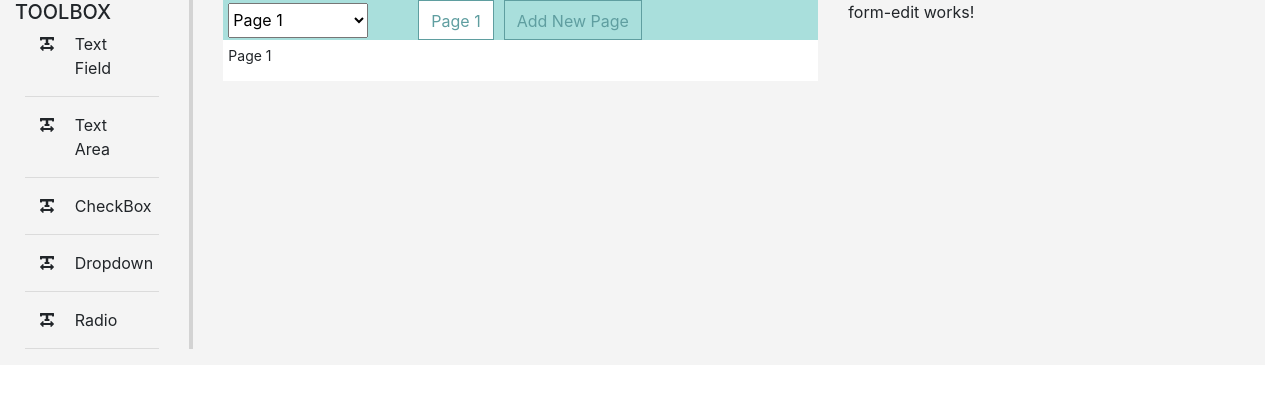
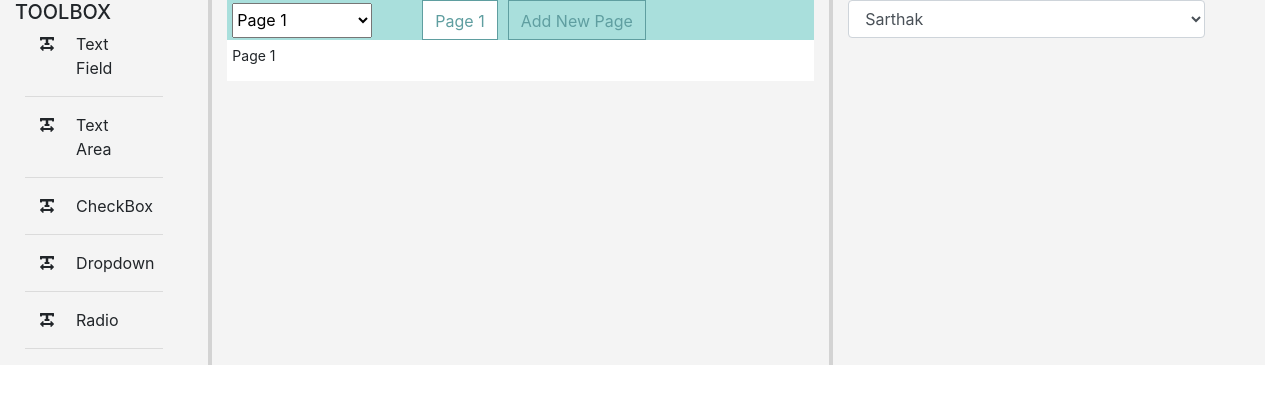
Before and after one commit to SarthakSam/survey-maker, an Angular app: page / in a window 1280 px wide. Shown: the top 404 px of the page. Built offline with nearby package versions, Linux system fonts and the light colour scheme.

Commit message:
form-propoerties-component aded

```diff
--- a/src/app/app.module.ts
+++ b/src/app/app.module.ts
@@ -8,9 +8,9 @@ import { FormInputsComponent } from './survey/form-inputs/form-inputs.component'
 import { SurveyComponent } from './survey/survey.component';
 import { FormComponent } from './survey/form/form.component';
 import { FormQuestionComponent } from './survey/form/form-question/form-question.component';
-import { FormEditComponent } from './survey/form-edit/form-edit.component';
 import { EditableInputComponent } from './editable-input/editable-input.component';
 import { FocusWhenDirective } from './directives/focusWhen.directive';
+import { FormPropertiesEditComponent } from './survey/form-properties-edit/form-properties-edit.component';
 
 @NgModule({
   declarations: [
@@ -20,9 +20,9 @@ import { FocusWhenDirective } from './directives/focusWhen.directive';
     SurveyComponent,
     FormComponent,
     FormQuestionComponent,
-    FormEditComponent,
     EditableInputComponent,
-    FocusWhenDirective
+    FocusWhenDirective,
+    FormPropertiesEditComponent
   ],
   imports: [
     BrowserModule,
--- a/src/app/survey/form-data.service.ts
+++ b/src/app/survey/form-data.service.ts
@@ -10,6 +10,7 @@ import { TextareaQuestion } from './models/questionTypes/question-textarea';
 import { CheckboxQuestion } from './models/questionTypes/question-checkbox';
 import { RadioQuestion } from './models/questionTypes/question-radio';
 import { Page } from './models/page.model';
+import { DropDownOption } from './models/dropDownOptions.model';
 
 @Injectable({
   providedIn: 'root'
@@ -19,6 +20,8 @@ export class FormDataService {
   form: Form = null;
   form$: BehaviorSubject<Form> = new BehaviorSubject<Form>(null);
   currentSelectionObj: SelectionState;
+  formElements: DropDownOption[] = null;
+  formElements$: BehaviorSubject<DropDownOption[]> = new BehaviorSubject<DropDownOption[]>(null);
 
   constructor(private currentSelectionService: CurrentSelectionService) {
     this.currentSelectionService.getSelectedObj().subscribe((obj: SelectionState) => {
@@ -62,5 +65,12 @@ export class FormDataService {
      this.currentSelectionService.changePage(this.form.pages.length - 1);
    }
 
+   getFormElements(): Observable<DropDownOption[]> {
+     return this.formElements$.asObservable();
+   }
+
+   setFormElements(){
+    this.formElements$.next( this.formElements );
+   }
 
 }
--- a/src/app/survey/form-edit/form-edit.component.html
+++ /dev/null
@@ -1,3 +0,0 @@
-<p>
-  form-edit works!
-</p>
--- a/src/app/survey/form-edit/form-edit.component.ts
+++ /dev/null
@@ -1,15 +0,0 @@
-import { Component, OnInit } from '@angular/core';
-
-@Component({
-  selector: 'app-form-edit',
-  templateUrl: './form-edit.component.html',
-  styleUrls: ['./form-edit.component.css']
-})
-export class FormEditComponent implements OnInit {
-
-  constructor() { }
-
-  ngOnInit() {
-  }
-
-}
--- a/src/app/survey/form-inputs/form-inputs.component.css
+++ b/src/app/survey/form-inputs/form-inputs.component.css
@@ -1,6 +1,6 @@
-section{
+/* section{
     border-right: 4px solid lightGrey;
-}
+} */
 
 ul{
     padding: 0 10px;
--- /dev/null
+++ b/src/app/survey/form-properties-edit/form-properties-edit.component.html
@@ -0,0 +1,6 @@
+<div class="row col-12">
+  <select class="form-control">
+    <option value="Sarthak">Sarthak</option>
+    <option value="Sarthak">Sam</option>
+  </select>
+</div>
--- /dev/null
+++ b/src/app/survey/form-properties-edit/form-properties-edit.component.ts
@@ -0,0 +1,29 @@
+import { Component, OnInit } from '@angular/core';
+import { CurrentSelectionService } from '../current-selection.service';
+import { FormDataService } from '../form-data.service';
+import { Form } from '../models/form.model';
+import { SelectionState } from '../models/general.model';
+
+@Component({
+  selector: 'app-form-properties-edit',
+  templateUrl: './form-properties-edit.component.html',
+  styleUrls: ['./form-properties-edit.component.css']
+})
+export class FormPropertiesEditComponent implements OnInit {
+
+  formData: Form;
+  currentPage: number;
+  currentQuestion: number;
+
+  constructor(private formDataService: FormDataService, private currentSelectionService: CurrentSelectionService) { }
+
+  ngOnInit() {
+      this.formDataService.getFormData().subscribe( (form: Form) => {
+
+      });
+      this.currentSelectionService.getSelectedObj().subscribe( (obj: SelectionState) =>{
+
+      })
+  }
+
+}
--- /dev/null
+++ b/src/app/survey/models/dropDownOptions.model.ts
@@ -0,0 +1,3 @@
+export class DropDownOption{
+    constructor(private label: String, private value: any){}
+}
--- a/src/app/survey/survey.component.css
+++ b/src/app/survey/survey.component.css
@@ -1,3 +1,8 @@
 main{
     background-color: #f4f4f4;
 }
+
+.form-main{
+    border-right: 4px solid lightGrey;
+    border-left: 4px solid lightGrey;
+}
--- a/src/app/survey/survey.component.html
+++ b/src/app/survey/survey.component.html
@@ -2,11 +2,11 @@
   <section class="col-2">
     <app-form-inputs></app-form-inputs>
   </section>
-  <section class="col-6">
+  <section class="col-6 form-main" >
     <app-pages-tab></app-pages-tab>
     <app-form></app-form>
   </section>
   <section class="col-4">
-    <app-form-edit></app-form-edit>
+    <app-form-properties-edit></app-form-properties-edit>
   </section>
 </main>
```
Also changed, not shown: src/app/survey/form-properties-edit/form-properties-edit.component.css (added).
